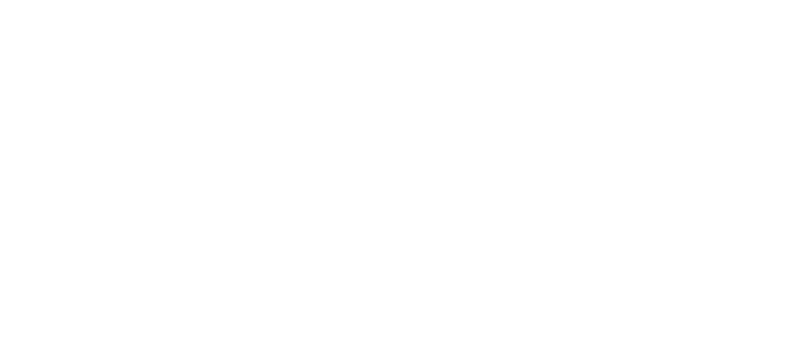
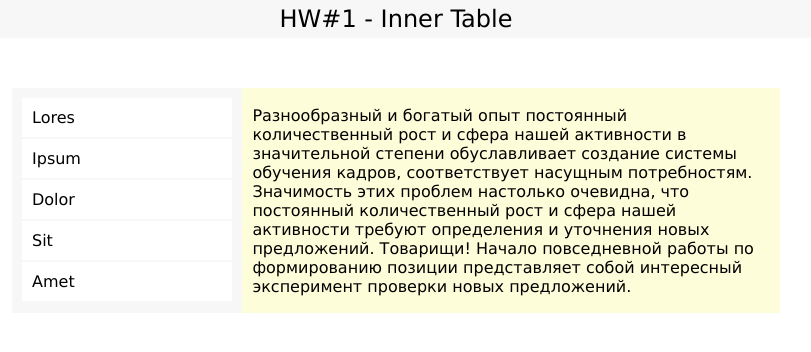
Before and after one commit to pmayorov/html-css, a plain HTML site: page tables/#1 Inner table/index.html in a window 1280 px wide. Shown: the whole page, without its empty margins (244-1055 px from the left). Drawn offline with Linux system fonts and the light colour scheme.

Commit message:
HW#1 Inner Table

```diff
--- a/tables/#1 Inner table/index.html
+++ b/tables/#1 Inner table/index.html
@@ -1,11 +1,29 @@
 <!DOCTYPE html>
-<html lang="en">
+<html lang="ru">
 <head>
     <meta charset="UTF-8">
-    <title>Title</title>
+    <title>HW#1 - Inner Table</title>
     <link href="style.css" type="text/css" rel="stylesheet">
 </head>
 <body>
+    <h1>HW#1 - Inner Table</h1>
+
+    <table>
+        <tr>
+            <td>
+
+                <table class="inner">
+                    <tr><td>Lores</td></tr>
+                    <tr><td>Ipsum</td></tr>
+                    <tr><td>Dolor</td></tr>
+                    <tr><td>Sit</td></tr>
+                    <tr><td>Amet</td></tr>
+                </table>
+
+            </td>
+            <td>Разнообразный и богатый опыт постоянный количественный рост и сфера нашей активности в значительной степени обуславливает создание системы обучения кадров, соответствует насущным потребностям. Значимость этих проблем настолько очевидна, что постоянный количественный рост и сфера нашей активности требуют определения и уточнения новых предложений. Товарищи! Начало повседневной работы по формированию позиции представляет собой интересный эксперимент проверки новых предложений.</td>
+        </tr>
+    </table>
 
 </body>
 </html>
--- a/tables/#1 Inner table/style.css
+++ b/tables/#1 Inner table/style.css
@@ -0,0 +1,60 @@
+/* Common, initial, reset rules */
+
+
+* {
+    padding: 0;
+    margin: 0;
+}
+
+table {
+    border-collapse: collapse;
+    border-spacing: 0;
+}
+
+body{
+    font-family: Verdana, Tahoma, sans-serif;
+}
+
+/* Inner Table rules*/
+
+h1 {
+    font-weight: normal;
+    font-size: 1.5em;
+    text-align: center;
+    background-color: #F7F7F7;
+    padding: 5px;
+    margin: 0 0 50px 0;
+}
+
+/* Стили для внешней таблицы */
+
+table {
+    margin: 0 auto;
+    width: 60%;
+}
+
+table td {
+    padding: 10px;
+    background: #FEFDD9;
+}
+
+
+td:first-child {
+    background: #F7F7F7;
+    width: 30%;
+}
+
+/* Стили для внутренней таблицы */
+
+table.inner {
+    width: 100%;
+}
+
+table.inner td {
+    background: #fff;
+    border-bottom: 2px solid #F7F7F7;
+}
+
+table.inner td:hover {
+    background: #CFE4F5;
+}
```
Also changed, not shown: tables/#1 Inner table/HW inner table.txt.
